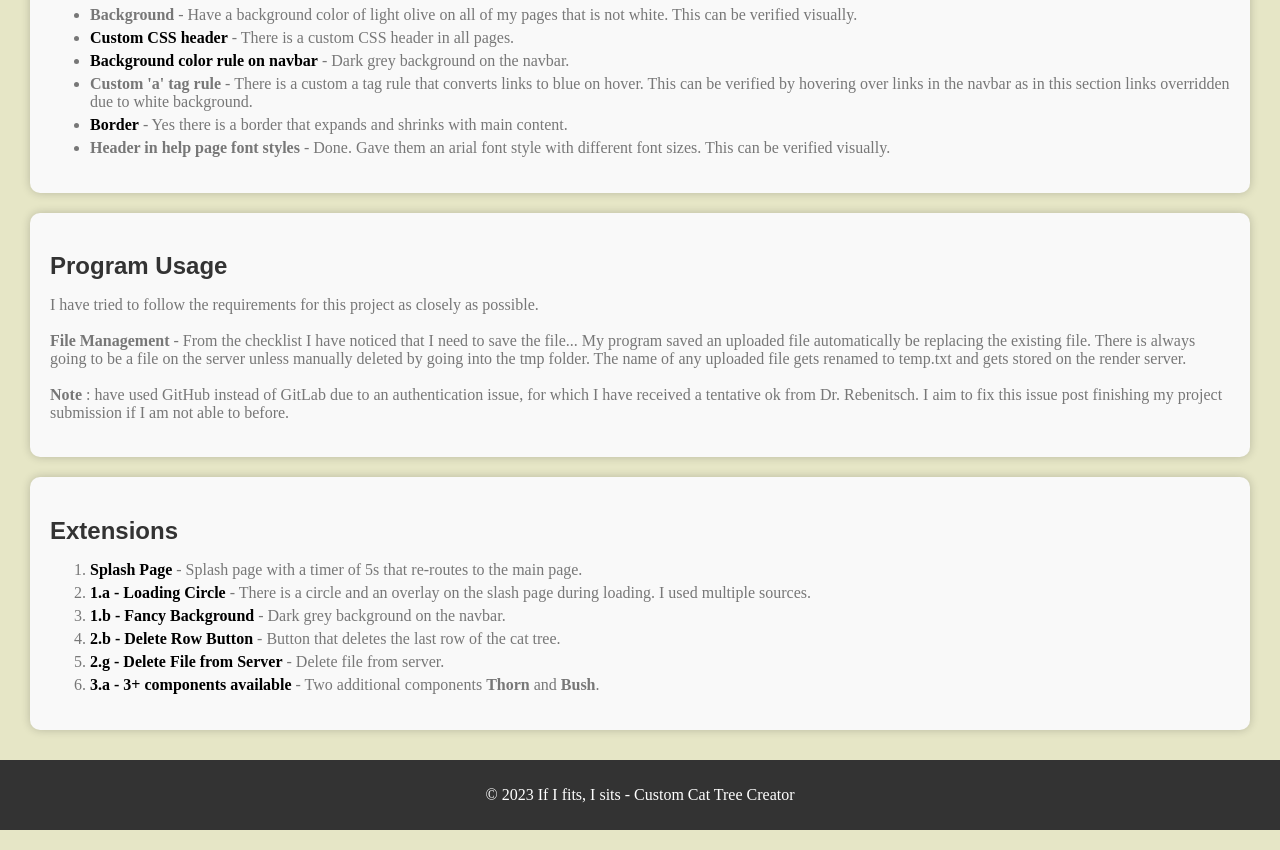
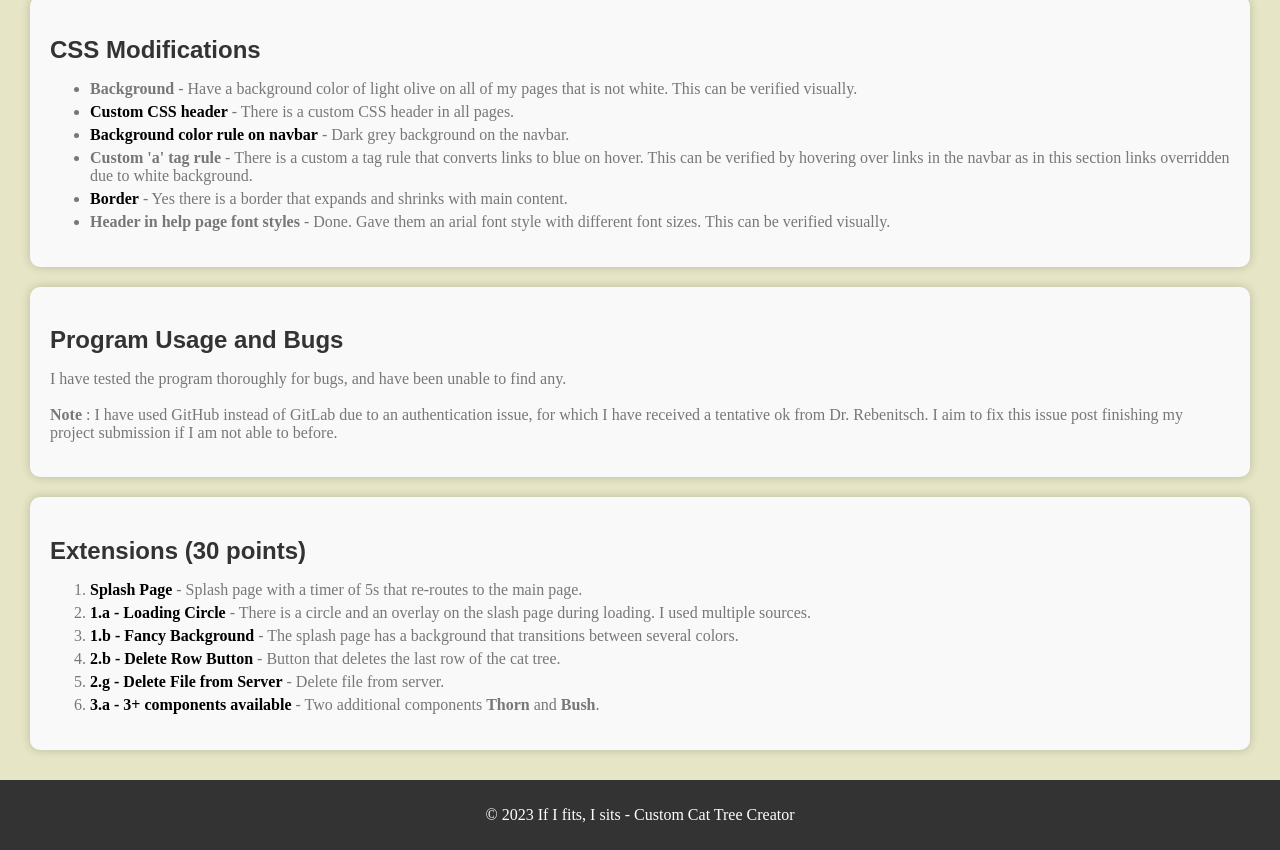
Before and after one commit to JonathanAlexMasc/web-project, a website: page src/help/help.html in a window 1280 px wide. Shown: the part 1318-2168 px from the top of the page. Drawn offline with Linux system fonts and the light colour scheme.

Commit message:
finishing touches

```diff
--- a/src/help/help.html
+++ b/src/help/help.html
@@ -29,6 +29,7 @@
                 <li><a href="#checklist">Checklist</a></li>
                 <li><a href="#css-modifications">CSS Modifications</a></li>
                 <li><a href="#program-usage">Program Usage</a></li>
+                <li><a href="#extensions">Extensions</a></li>
             </ul>
         </nav>
     </div>
@@ -55,6 +56,8 @@
                 <li>All Poles - Resets the content and converts the first two rows to all poles.</li>
                 <li>Undo - Undoes the state to its former state.</li>
                 <li>Redo - Redoes the state if an undo previously took place.</li>
+                <li>Save - Saves the main content to server. Does not save Undo/Redo history.</li>
+                <li>Delete - Deletes the last row in main content.</li>
             </ul>
             <p>
                 Below the buttons we have the elements that make up the custom cat tree, and these elements are
@@ -99,29 +102,23 @@
         </section>
 
         <section id="program-usage">
-            <h2>Program Usage</h2>
+            <h2>Program Usage and Bugs</h2>
             <p>
-                I have tried to follow the requirements for this project as closely as possible.
+                I have tested the program thoroughly for bugs, and have been unable to find any.
                 <br>
                 <br>
-                <b>File Management</b> - From the checklist I have noticed that I need to save the file... My program
-                saved an uploaded file automatically be replacing the existing file. There is always going to be a file on the
-                server unless manually deleted by going into the tmp folder. The name of any uploaded file gets renamed to
-                temp.txt and gets stored on the render server.
-                <br>
-                <br>
-                <b>Note</b> :  have used GitHub instead of GitLab due to an authentication issue, for which I have received
+                <b>Note</b> : I have used GitHub instead of GitLab due to an authentication issue, for which I have received
                 a tentative ok from Dr. Rebenitsch. I aim to fix this issue post finishing my project submission
                 if I am not able to before.
             </p>
         </section>
 
         <section id="extensions">
-            <h2>Extensions</h2>
+            <h2>Extensions (30 points)</h2>
             <ol>
                 <li><a href="../index.html"><b>Splash Page</b></a> - Splash page with a timer of 5s that re-routes to the main page.</li>
                 <li><a href="../index.html"><b>1.a - Loading Circle</b></a> - There is a circle and an overlay on the slash page during loading. I used multiple sources.</li>
-                <li><a href="../index.html"><b>1.b - Fancy Background</b></a> - Dark grey background on the navbar.</li>
+                <li><a href="../index.html"><b>1.b - Fancy Background</b></a> - The splash page has a background that transitions between several colors.</li>
                 <li><a href="../main/main.html"><b>2.b - Delete Row Button</b></a> - Button that deletes the last row of the cat tree.</li>
                 <li><a href="../mgmt/mgmt.html"><b>2.g - Delete File from Server</b></a> - Delete file from server.</li>
                 <li><a href="../main/main.html"><b>3.a - 3+ components available</b></a> - Two additional components <b>Thorn</b> and <b>Bush</b>.</li>
```
